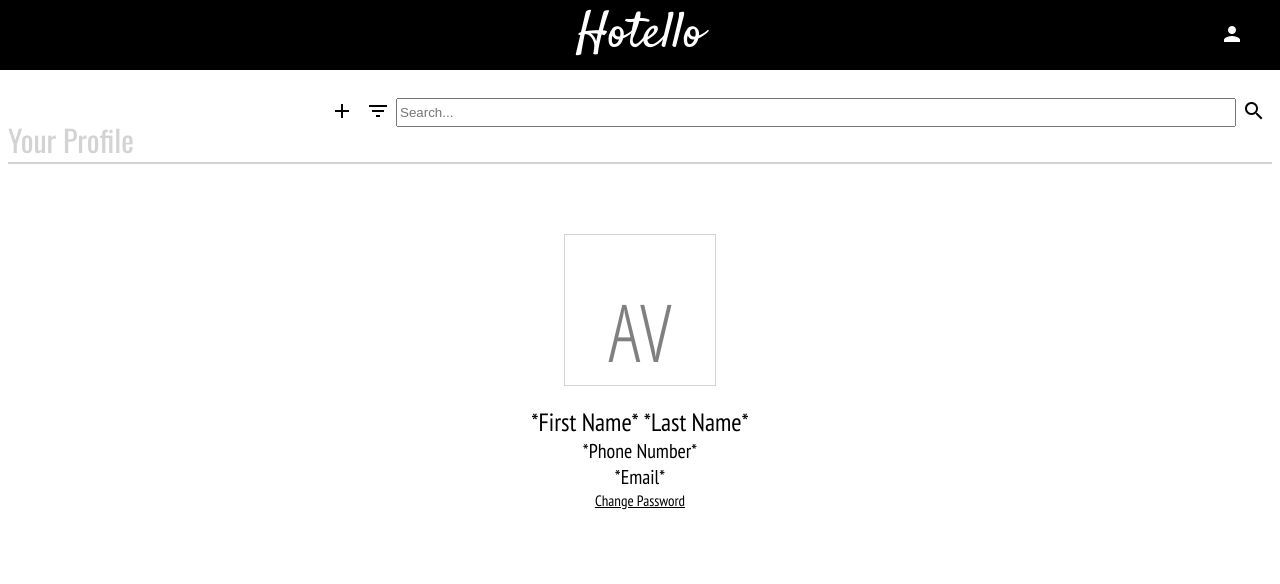
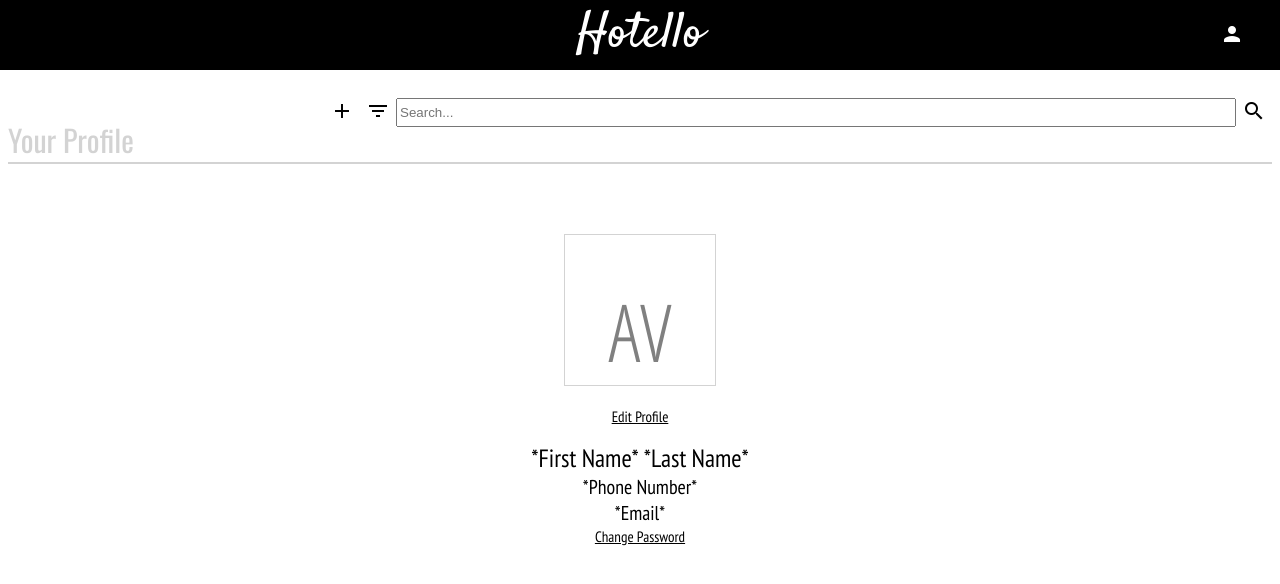
Before and after one commit to vishal9950/Hotello_FE, a React (Create React App) app: page /adminProfile in a window 1280 px wide. Shown: the top 584 px of the page. Built offline with nearby package versions, Linux system fonts and the light colour scheme.

Commit message:
Add edit profile button in Your Profile section

```diff
--- a/src/Components/AdminProfile/AdminProfile.css
+++ b/src/Components/AdminProfile/AdminProfile.css
@@ -68,6 +68,7 @@
     text-decoration: underline;
     border: none;
     font-size: 15px;
+    margin-bottom: 15px;
     font-family: 'PT Sans Narrow', sans-serif;
 }
 
--- a/src/Components/AdminProfile/index.js
+++ b/src/Components/AdminProfile/index.js
@@ -8,6 +8,10 @@ class AdminProfile extends React.Component {
       passwordBoxText: 'Change Password',
       isChanging: false,
     };
+  }
+
+  onClickHandler2 = () => {
+    alert('Change Profile Logic!');
   }
 
   onClickHandler1 = () => {
@@ -40,6 +44,7 @@ class AdminProfile extends React.Component {
             AV
           </div>
           <div className="AdminProfile-details">
+            <div className="APDetails-edit"><button className="APDetails-btn" onClick={() => { this.onClickHandler2(); }}>Edit Profile</button></div>
             <div className="APDetails-name">*First Name* *Last Name*</div>
             <div className="APDetails-phone">*Phone Number*</div>
             <div className="APDetails-email">*Email*</div>
--- a/src/Components/Header/Header.css
+++ b/src/Components/Header/Header.css
@@ -5,7 +5,8 @@
     justify-content: center;
     background-color: black;
     color: white;
-    position: fixed;height: 70px;
+    position: fixed;
+    height: 70px;
     width: 100%;
     left: 0px;
     top: 0px;
```
